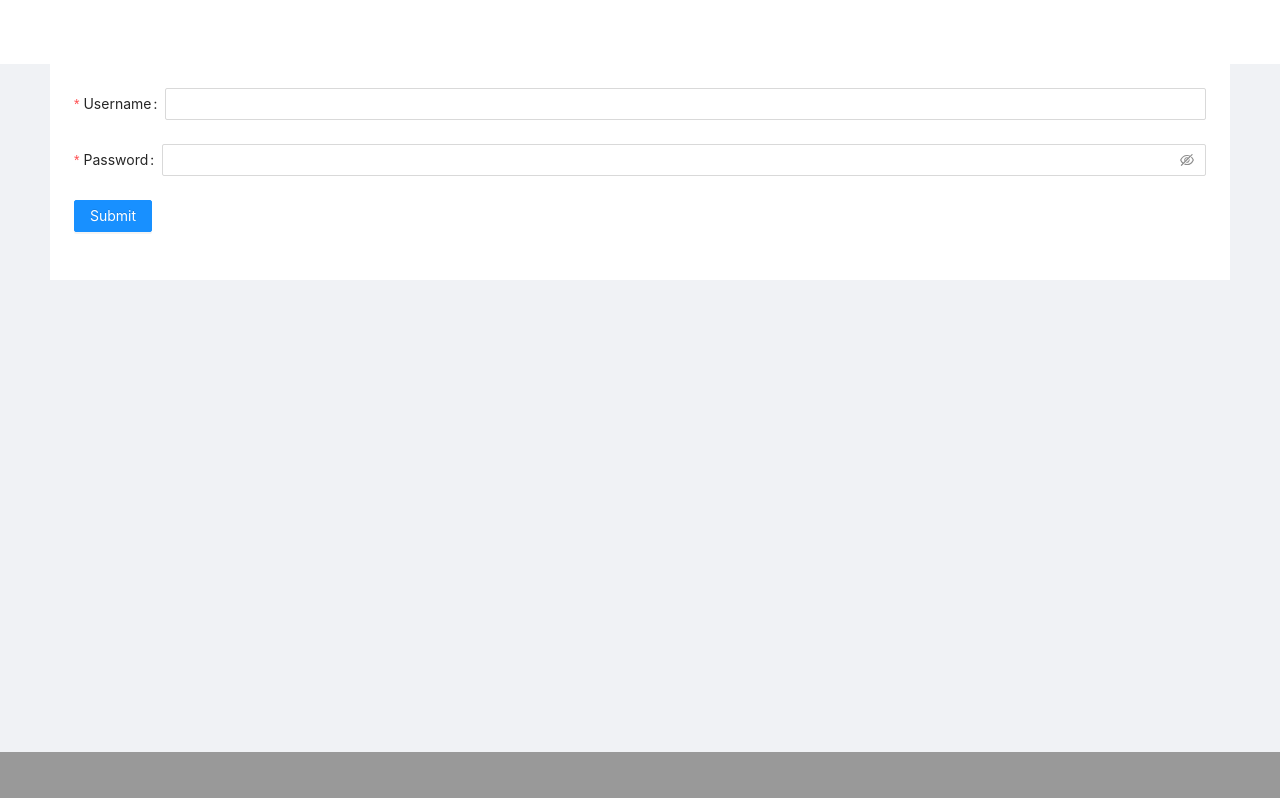
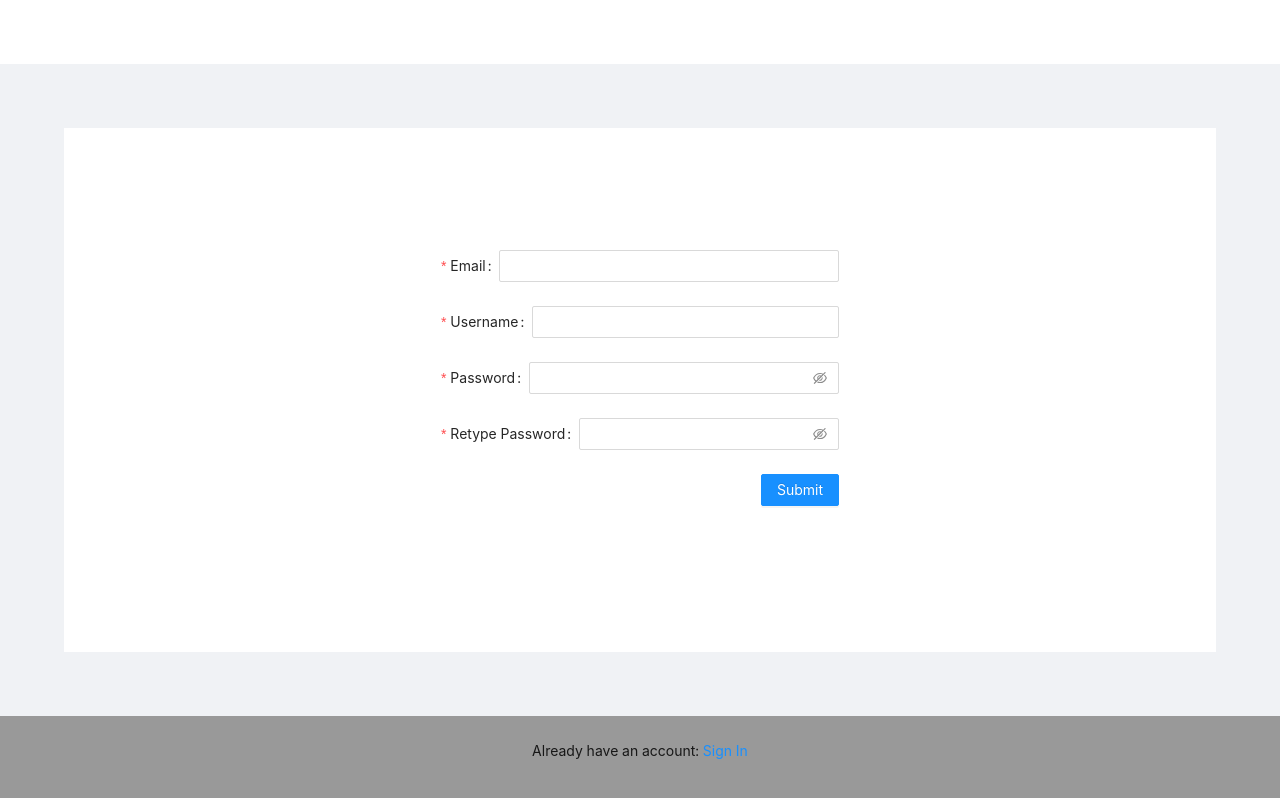
Before and after one commit to ctrekker/mytrace, a React (Create React App) app in the folder frontend/: page /signup in a window 1280 px wide. Built offline with nearby package versions, Linux system fonts and the light colour scheme.

Commit message:
Sign Up page with no backend integration

```diff
--- a/frontend/src/views/SignUp.js
+++ b/frontend/src/views/SignUp.js
@@ -1,5 +1,6 @@
 import React from "react";
 import {Form, Input, Layout, Button} from "antd";
+import {Link} from "react-router-dom";
 
 const {Header, Content, Footer} = Layout;
 
@@ -7,12 +8,30 @@ function signUp(props){
     return(
         <Layout className="layout" style={{display:"flex", flexFlow:"column", height:"100vh"}}>
             <Header/>
-            <Content style={{ padding: '0 50px' }}>
-                <div style={{background: "#fff", padding: "24px", flex:"1", overflow:"auto", alignContent:"center", justifyContent:"center"}}>
+            <Content style={{ position: 'relative' }}>
+                <div style={{background: "#fff", display:"flex", justifyContent: 'center', margin: '5%', position: 'absolute', left: 0, right: 0, bottom: 0, top: 0 }}>
+                    <div style={{ display: 'flex', alignItems: 'center' }}>
                         <Form
                             name="basic"
                             initialValues={{ remember: true }}
                         >
+                            <Form.Item
+                                name="email"
+                                label="Email"
+                                rules={[
+                                    {
+                                        type: 'email',
+                                        message: 'The input is not valid E-mail!',
+                                    },
+                                    {
+                                        required: true,
+                                        message: 'Please input your E-mail!',
+                                    },
+                                ]}
+                            >
+                                <Input />
+                            </Form.Item>
+
                             <Form.Item
                                 label="Username"
                                 name="username"
@@ -29,15 +48,40 @@ function signUp(props){
                                 <Input.Password />
                             </Form.Item>
 
-                        <Form.Item >
+                            <Form.Item
+                                name="retype"
+                                label="Retype Password"
+                                dependencies={['password']}
+                                hasFeedback
+                                rules={[
+                                    {
+                                        required: true,
+                                        message: 'Retype password!',
+                                    },
+                                    ({ getFieldValue }) => ({
+                                        validator(rule, value) {
+                                            if (!value || getFieldValue('password') === value) {
+                                                return Promise.resolve();
+                                            }
+                                            return Promise.reject('The passwords do not match');
+                                        },
+                                    }),
+                                ]}
+                            >
+                                <Input.Password/>
+                            </Form.Item>
+                            <Form.Item style={{ textAlign: 'right' }}>
                                 <Button type="primary" htmlType="submit">
                                     Submit
                                 </Button>
                             </Form.Item>
                         </Form>
                     </div>
+                </div>
             </Content>
-            <Footer style={{background: "#999"}}/>
+            <Footer style={{background: "#999", textAlign:"center"}}>
+                <p>Already have an account: <Link to={"/signIn"}>Sign In</Link></p>
+            </Footer>
         </Layout>
     );
 }
```
Lines whose indentation alone changed are shown as unchanged.
